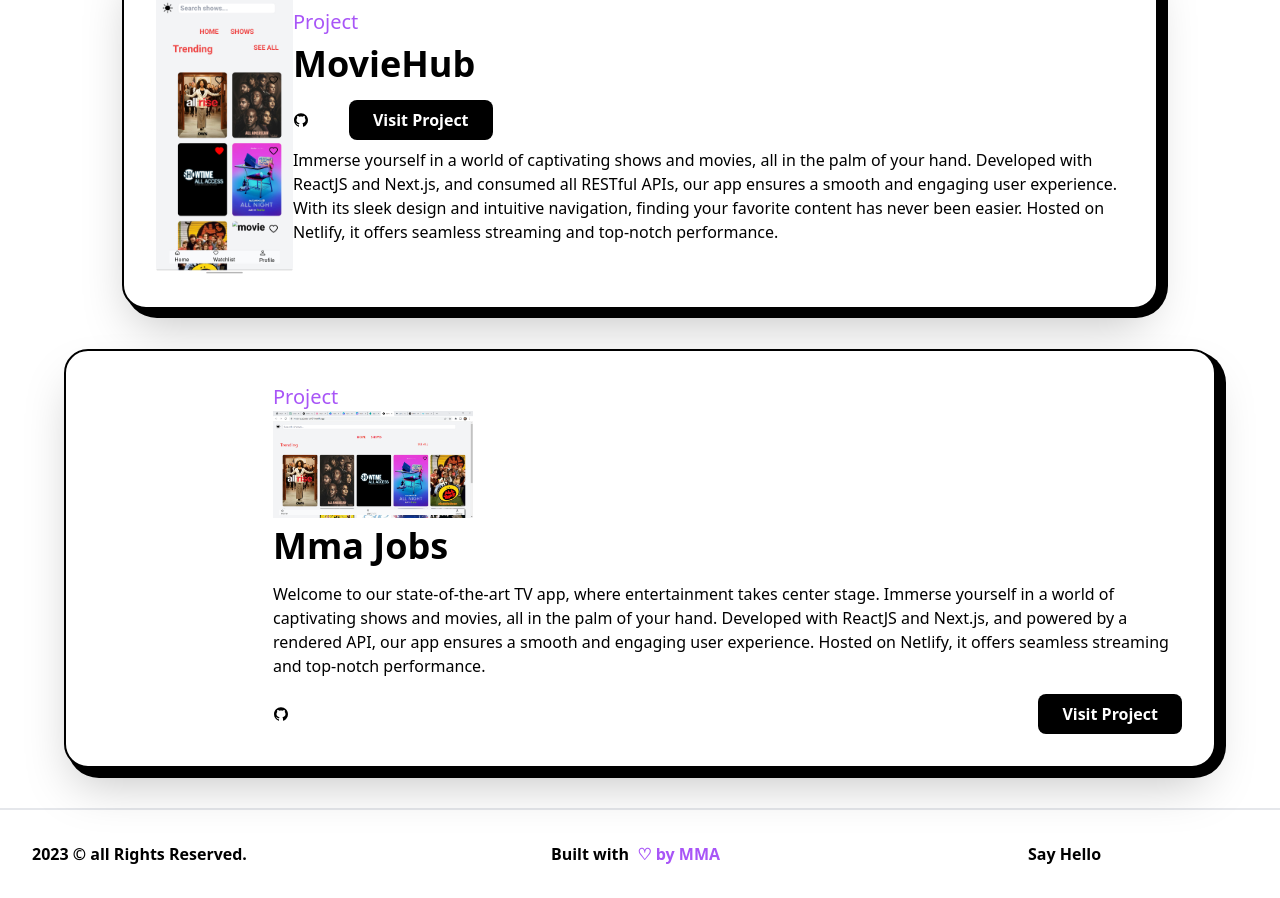
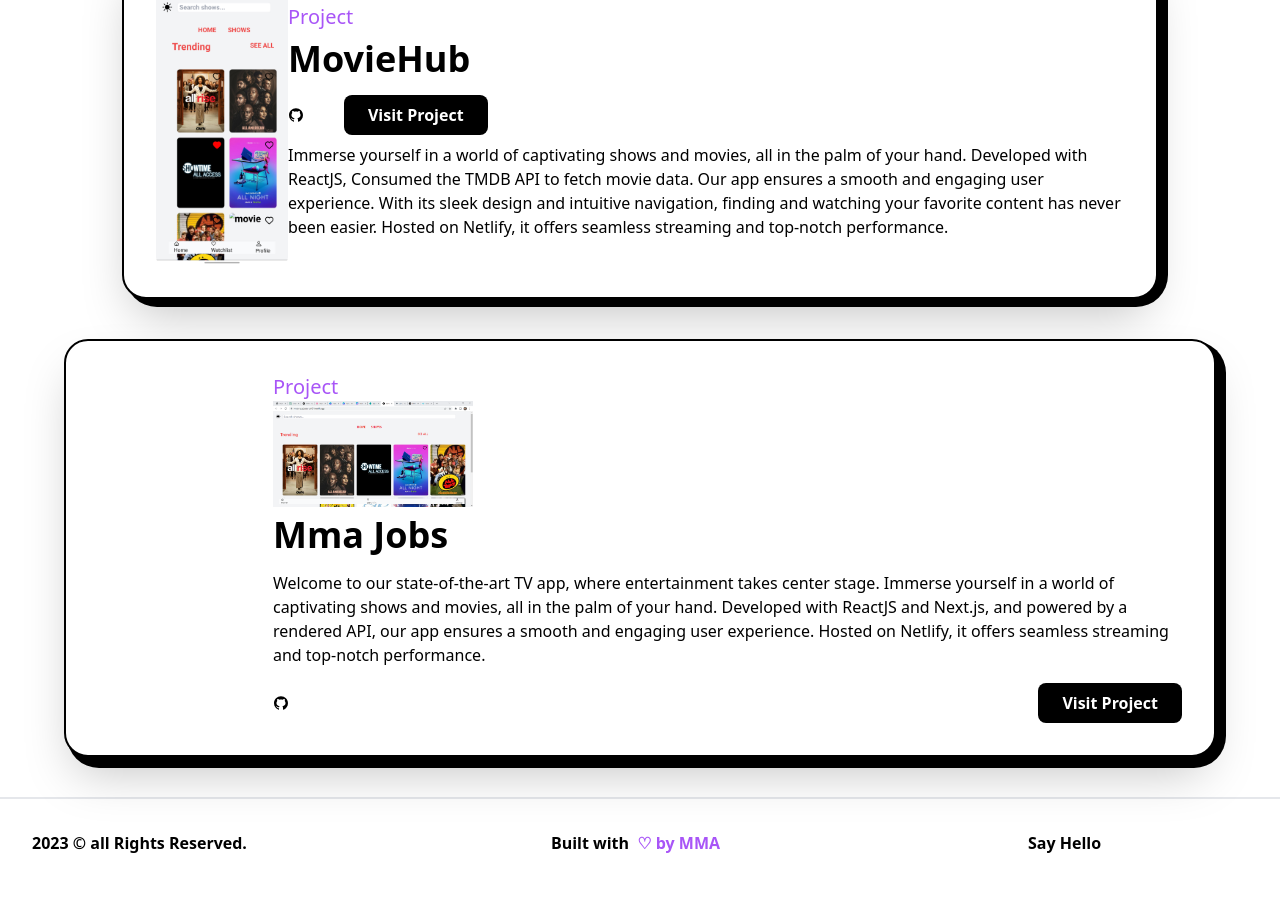
Before and after one commit to chinwaneti/Portfolio, a Next.js app: page /projects in a window 1280 px wide. Shown: the part 1429-2327 px from the top of the page. Built offline with nearby package versions, Linux system fonts and the light colour scheme.

Commit message:
Update page.jsx

```diff
--- a/src/app/projects/page.jsx
+++ b/src/app/projects/page.jsx
@@ -133,10 +133,10 @@ export default function page() {
     img={mine}
     summary="Immerse
      yourself in a world of captivating shows and movies,
-     all in the palm of your hand. Developed with ReactJS
-      and Next.js, and consumed all RESTful APIs, our app
+     all in the palm of your hand. Developed with ReactJS,
+        Consumed the TMDB API to fetch movie data. Our app
        ensures a smooth and engaging user experience. With
-        its sleek design and intuitive navigation, finding
+        its sleek design and intuitive navigation, finding and watching
          your favorite content has never been easier.
          Hosted on Netlify, it offers seamless streaming
          and top-notch performance."
```
